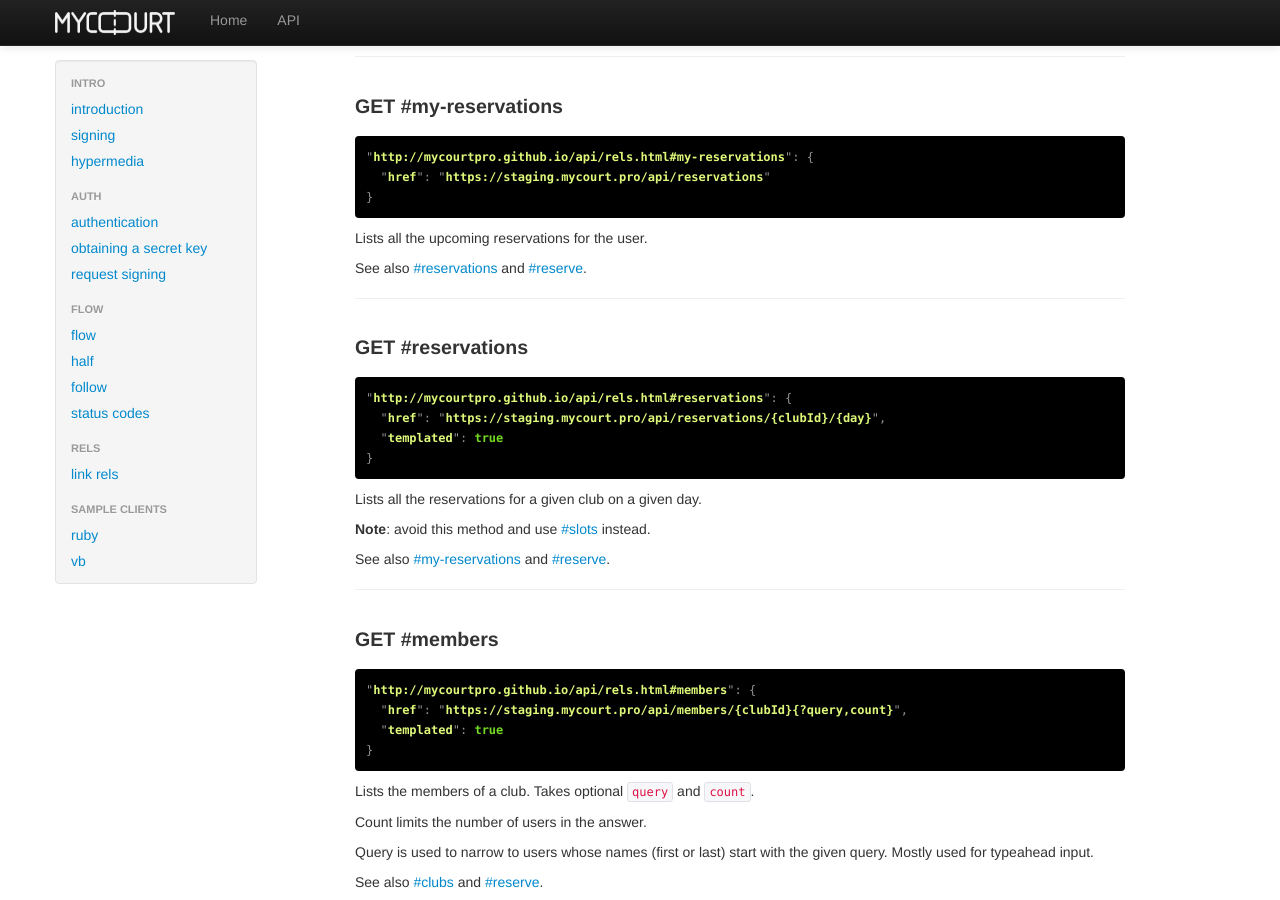
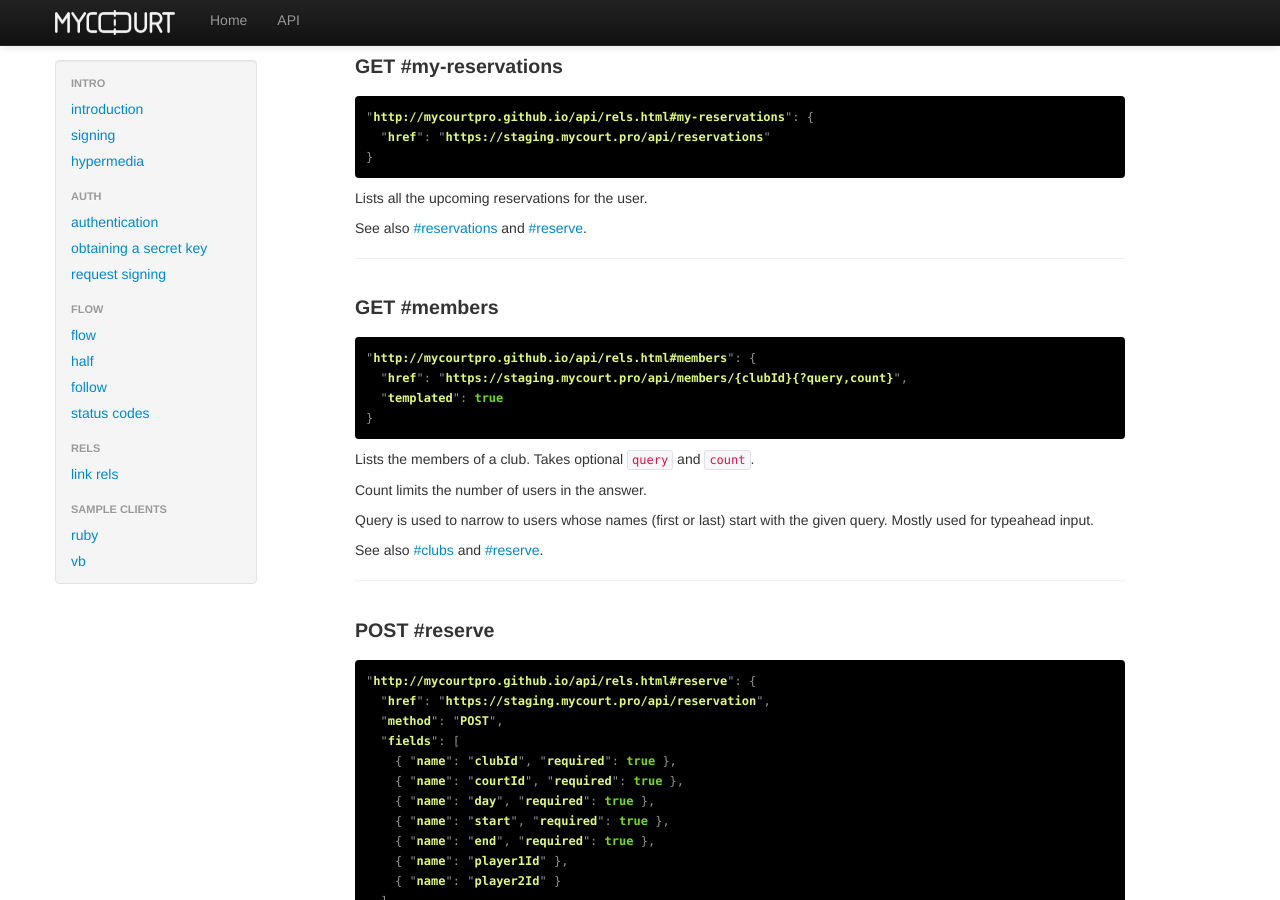
Before and after one commit to mycourtpro/mycourtpro.github.io, a Jekyll site: the page built from api/rels.md, in a window 1280 px wide and 900 px high, scrolled down 1058 px. Built offline with Jekyll 4.4.1, drawn with Linux system fonts in a browser that asks for light colours; some of the changed text lies outside the part shown.

Commit message:
get rid of #reservations and #slot-prices

```diff
--- a/api/rels.md
+++ b/api/rels.md
@@ -14,13 +14,11 @@ Here is a list of the rels supported by the MyCourt API. Click to jump to detail
 * [#my-clubs](#my-clubs)
 * [#clubs](#clubs)
 * [#my-reservations](#my-reservations)
-* [#reservations](#reservations)
 * [#members](#members)
 * [#reserve](#reserve) (POST)
 * [#subscribe](#subscribe) (POST)
 * [#bookmark-add](#bookmark-add) (POST)
 * [#bookmark-remove](#bookmark-remove) (DELETE)
-* [#slot-prices](#slot-prices)
 * [#slots](#slots)
 * [#payment-add](#payment-add) (POST)
 * [#membership-request](#membership-request) (POST)
@@ -77,23 +75,6 @@ See also [#my-clubs](#my-clubs) and [#bookmark-add](#bookmark-add).
 Lists all the upcoming reservations for the user.
 
 See also [#reservations](#reservations) and [#reserve](#reserve).
-
----
-
-<h2 id="reservations">GET #reservations</h2>
-
-{% highlight javascript %}
-"http://mycourtpro.github.io/api/rels.html#reservations": {
-  "href": "https://staging.mycourt.pro/api/reservations/{clubId}/{day}",
-  "templated": true
-}
-{% endhighlight %}
-
-Lists all the reservations for a given club on a given day.
-
-**Note**: avoid this method and use [#slots](#slots) instead.
-
-See also [#my-reservations](#my-reservations) and [#reserve](#reserve).
 
 ---
 
@@ -199,23 +180,6 @@ See also [#clubs](#clubs) and [#bookmark-remove](#bookmark-remove).
 Removes a club bookmark.
 
 See also [#clubs](#clubs) and [#bookmark-add](#bookmark-add).
-
----
-
-<h2 id="slot-prices">GET #slot-prices</h2>
-
-{% highlight javascript %}
-"http://mycourtpro.github.io/api/rels.html#slot-prices": {
-  "href": "https://staging.mycourt.pro/api/clubs/{clubId}/prices/{day}",
-  "templated": true
-}
-{% endhighlight %}
-
-Lists all the slot prices for a club on a given day (court group by court group).
-
-**Note**: avoid this method and use [#slots](#slots) instead.
-
-See also [#clubs](#clubs) and [#reservations](#reservations).
 
 ---
 
```
